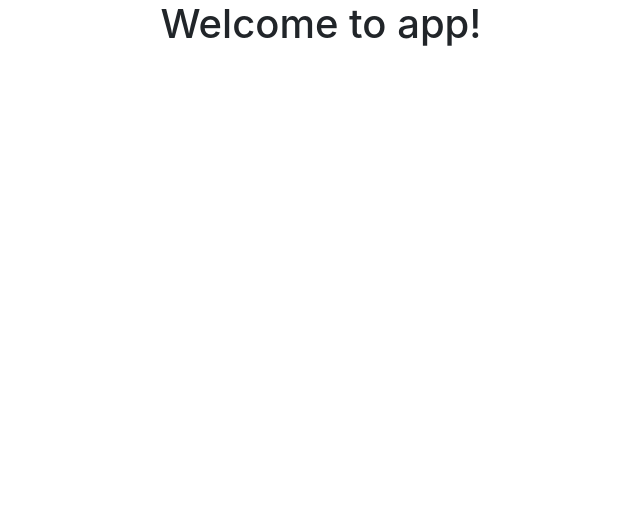
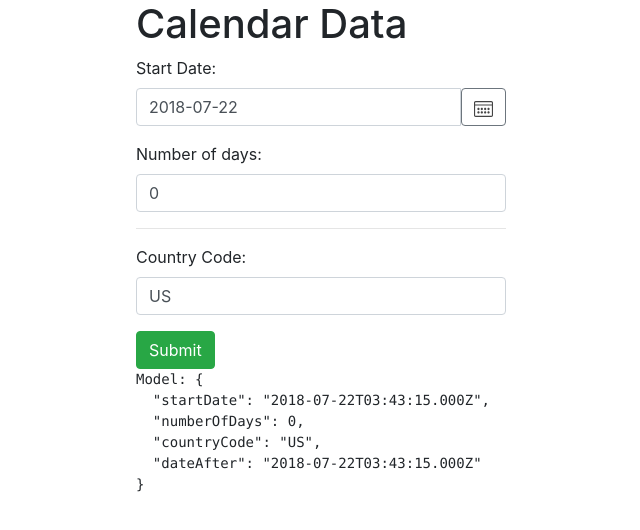
Before and after one commit to SystemBlad/calendarN8, an Angular app: page / in a window 1280 px wide. Shown: the top 530 px of the page, without its empty margins (319-959 px from the left). Built offline with nearby package versions, Linux system fonts and the light colour scheme.

Commit message:
Calendar form

```diff
--- a/angular.json
+++ b/angular.json
@@ -72,6 +72,7 @@
             "tsConfig": "src/tsconfig.spec.json",
             "karmaConfig": "src/karma.conf.js",
             "styles": [
+              "../node_modules/bootstrap/dist/css/bootstrap.css",
               "src/styles.css"
             ],
             "scripts": [],
--- a/package.json
+++ b/package.json
@@ -21,7 +21,6 @@
     "@angular/platform-browser-dynamic": "^6.0.3",
     "@angular/router": "^6.0.3",
     "@ng-bootstrap/ng-bootstrap": "^2.2.0",
-    "bootstrap": "^4.1.2",
     "core-js": "^2.5.4",
     "rxjs": "^6.0.0",
     "zone.js": "^0.8.26"
--- a/src/app/app.component.html
+++ b/src/app/app.component.html
@@ -1,6 +1,5 @@
 <!--The content below is only a placeholder and can be replaced.-->
-<div style="text-align:center">
-  <h1>
-    Welcome to {{ title }}!
-  </h1>
+<div class="container-fluid">
+  <app-calendar-form></app-calendar-form>
+
 </div>
--- a/src/app/app.component.ts
+++ b/src/app/app.component.ts
@@ -6,5 +6,4 @@ import { Component } from '@angular/core';
   styleUrls: ['./app.component.css']
 })
 export class AppComponent {
-  title = 'app';
 }
--- /dev/null
+++ b/src/app/calendar-form/calendar-form.component.html
@@ -0,0 +1,35 @@
+<div class="container" style="width: 400px">
+  <h1>Calendar Data</h1>
+  <form #calendarForm="ngForm">
+    <div class="form-group">
+      <label for="startDate">Start Date:</label>
+      <div class="input-group">
+<!--        <input class="form-control" placeholder="yyyy-mm-dd"
+               required  [(ngModel)]="inputData.startDate"
+               id="startDate" name="startDate" ngbDatepicker #d="ngbDatepicker">-->
+        <input  class="form-control" id="startDate"  name="startDate" placeholder="yyyy-mm-dd"
+               required  [(ngModel)]="inputData.startDate" ngbDatepicker #d="ngbDatepicker">
+        <button class="btn btn-outline-secondary" (click)="d.toggle()" type="button">
+          <img src="../../assets/img/calendar-icon.svg" style="width: 1.2rem; height: 1rem; cursor: pointer;"/>
+        </button>
+      </div>
+    </div>
+
+    <div class="form-group">
+      <label for="numberOfDays">Number of days:</label>
+      <input type="number" class="form-control" id="numberOfDays"  name="numberOfDays"
+             required  [(ngModel)]="inputData.numberOfDays">
+    </div>
+
+    <div class="form-group">
+      <hr/>
+      <label for="countryCode">Country Code:</label>
+      <input type="text" class="form-control" id="countryCode" name="countryCode"
+             required  [(ngModel)]="inputData.countryCode">
+    </div>
+
+    <button type="submit" class="btn btn-success">Submit</button>
+
+  </form>
+  <pre>Model: {{ inputData | json }}</pre>
+</div>
--- /dev/null
+++ b/src/app/calendar-form/calendar-form.component.ts
@@ -0,0 +1,27 @@
+import {Component, OnInit} from '@angular/core';
+import {InputData} from '../input-data';
+import {NgbDateAdapter, NgbDateNativeAdapter} from '@ng-bootstrap/ng-bootstrap';
+
+const now = new Date();
+@Component({
+  selector: 'app-calendar-form',
+  templateUrl: './calendar-form.component.html',
+  styleUrls: ['./calendar-form.component.css'],
+  providers: [{provide: NgbDateAdapter, useClass: NgbDateNativeAdapter}]
+})
+
+export class CalendarFormComponent implements OnInit {
+  inputData: InputData = {
+    startDate: now,
+    numberOfDays: 0,
+    countryCode: 'US',
+    dateAfter: now
+  };
+
+  constructor() {
+  }
+
+  ngOnInit() {
+  }
+
+}
--- /dev/null
+++ b/src/app/input-data.ts
@@ -0,0 +1,6 @@
+export class InputData {
+  startDate: Date;
+  numberOfDays: number;
+  countryCode: string;
+  dateAfter: Date;
+}
```
Also changed, not shown: src/app/app.module.ts (+11 -6 lines), src/app/calendar-form/calendar-form.component.css (added), 2 other files (tests, documents, lock files or other folders).
